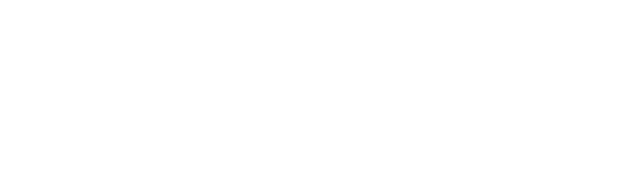
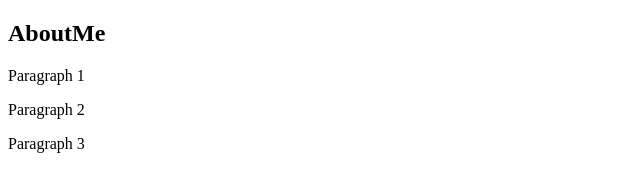
Before and after one commit to TheReckShop/aboutMe, a plain HTML site: page index.html in a window 1280 px wide. Shown: the whole page, without its empty margins (0-640 px from the left). Drawn offline with Linux system fonts and the light colour scheme.

Commit message:
added html file framework

```diff
--- a/index.html
+++ b/index.html
@@ -2,10 +2,18 @@
 <html>
   <head>
     <title>David C Cole's aboutME</title>
-    <link href="app.js" type="text/javascript"/>
-    <link href=style.css type="text/css" rel="stylesheet">
+    <link href="style.css" type="text/css" rel="stylesheet"></link>
   </head>
   <body>
+    <main>
+      <section>
+        <h1>AboutMe</h1>
 
+        <p>Paragraph 1</p>
+        <p class="paragraph2" id="secondParagraph">Paragraph 2</p>
+        <p id="thirdParagraph">Paragraph 3</p>
+      </section>
+    </main>
   </body>
+  <script src="app.js" type="text/javascript"></script>
 </html>
```
